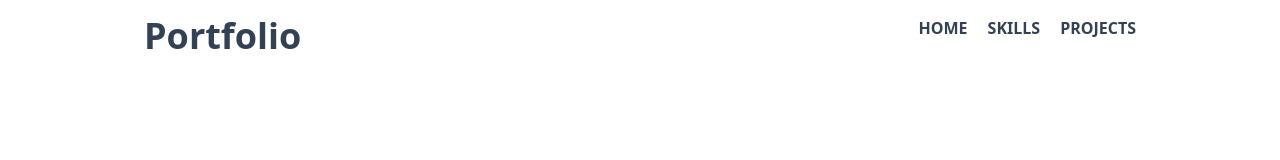
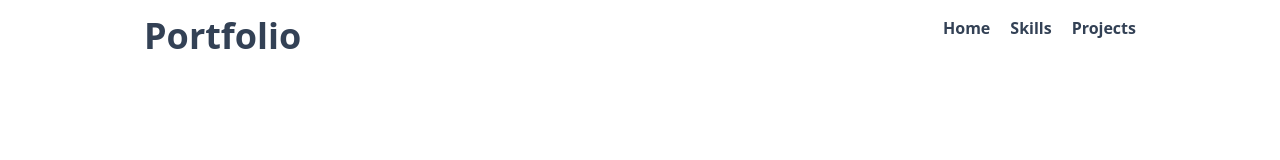
Before and after one commit to levyngrey/portfolio-website, a website: page index.html in a window 1280 px wide. Shown: the top 160 px of the page. Drawn offline with Linux system fonts and the light colour scheme.

Commit message:
made changes

```diff
--- a/index.html
+++ b/index.html
@@ -18,9 +18,9 @@
               <h1 class="font-bold text-slate-700 text-none md:text-4xl ">Portfolio</h1>
             </div>
               <div class="flex flex-row font-semibold text-slate-700 font-sans space-x-3 md:space-x-5">
-                <a href="#home">HOME</a>
-                <a href="#skills">SKILLS</a>
-                <a href="#projects">PROJECTS</a>
+                <a href="#home">Home</a>
+                <a href="#skills">Skills</a>
+                <a href="#projects">Projects</a>
               </div>
           </div>
         </div>
```
